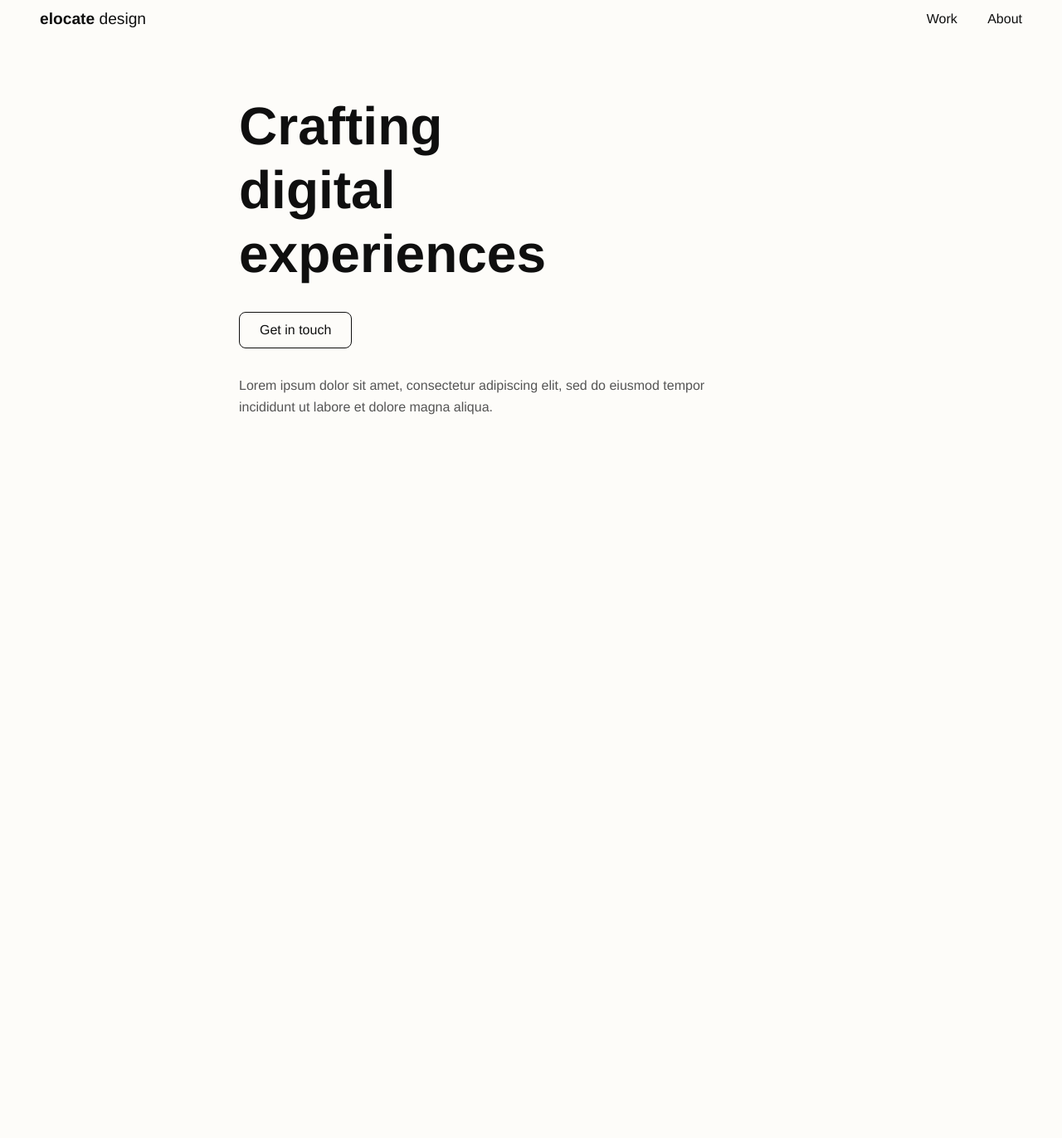
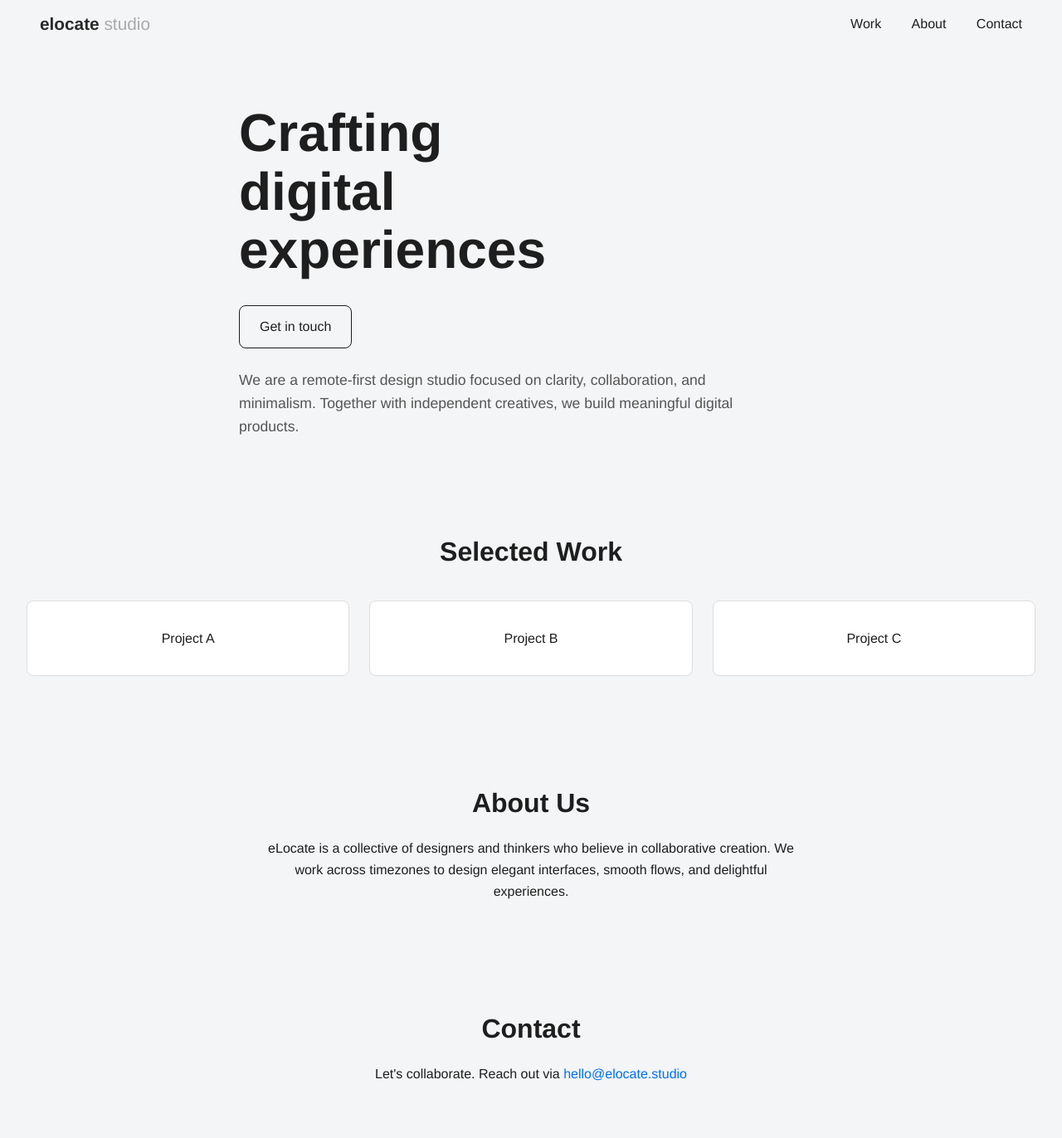
Before and after one commit to ElijahPotapenko/elijahpotapenko.github.io, a plain HTML site: page index.html in a window 1280 px wide. Shown: the part 20-1392 px from the top of the page at 83% size. Before the commit the page ends 800 px from the top, so only its background shows below. Drawn offline with Linux system fonts and the light colour scheme.

Commit message:
MoreStructure

```diff
--- a/index.html
+++ b/index.html
@@ -3,22 +3,51 @@
 <html lang="en">
 <head>
     <meta charset="UTF-8">
-    <title>eLocate — Crafting digital experiences</title>
+    <title>eLocate — Digital Design Studio</title>
     <meta name="viewport" content="width=device-width, initial-scale=1.0">
     <link rel="stylesheet" href="styles.css">
 </head>
 <body>
     <header class="site-header">
-        <div class="logo">elocate <span>design</span></div>
+        <div class="logo">elocate <span>studio</span></div>
         <nav class="main-nav">
-            <a href="#">Work</a>
-            <a href="#">About</a>
+            <a href="#work">Work</a>
+            <a href="#about">About</a>
+            <a href="#contact">Contact</a>
         </nav>
     </header>
-    <main class="hero">
-        <h1>Crafting<br>digital<br>experiences</h1>
-        <a href="#" class="cta-button">Get in touch</a>
-        <p class="description">Lorem ipsum dolor sit amet, consectetur adipiscing elit, sed do eiusmod tempor incididunt ut labore et dolore magna aliqua.</p>
+
+    <main>
+        <section class="hero">
+            <h1>Crafting<br>digital<br>experiences</h1>
+            <a href="#contact" class="cta-button">Get in touch</a>
+            <p class="description">
+                We are a remote-first design studio focused on clarity, collaboration, and minimalism.
+                Together with independent creatives, we build meaningful digital products.
+            </p>
+        </section>
+
+        <section class="work" id="work">
+            <h2>Selected Work</h2>
+            <div class="work-grid">
+                <div class="project">Project A</div>
+                <div class="project">Project B</div>
+                <div class="project">Project C</div>
+            </div>
+        </section>
+
+        <section class="about" id="about">
+            <h2>About Us</h2>
+            <p>
+                eLocate is a collective of designers and thinkers who believe in collaborative creation.
+                We work across timezones to design elegant interfaces, smooth flows, and delightful experiences.
+            </p>
+        </section>
+
+        <section class="contact" id="contact">
+            <h2>Contact</h2>
+            <p>Let's collaborate. Reach out via <a href="mailto:hello@elocate.studio">hello@elocate.studio</a></p>
+        </section>
     </main>
 </body>
 </html>
--- a/styles.css
+++ b/styles.css
@@ -1,5 +1,5 @@
 
-/* Base Reset */
+/* Reset */
 * {
     margin: 0;
     padding: 0;
@@ -9,8 +9,9 @@
 html, body {
     height: 100%;
     font-family: 'Helvetica Neue', sans-serif;
-    background-color: #fdfcf9;
-    color: #0f0f0f;
+    background-color: #f3f5f7;
+    color: #1e1e1e;
+    line-height: 1.6;
 }
 
 /* Header */
@@ -22,20 +23,26 @@ html, body {
 }
 
 .logo {
-    font-size: 1.2rem;
+    font-size: 1.3rem;
     font-weight: 700;
+    color: #2a2a2a;
 }
 
 .logo span {
     font-weight: 300;
+    color: #aaa;
 }
 
-/* Navigation */
 .main-nav a {
     margin-left: 2rem;
     text-decoration: none;
-    color: #0f0f0f;
+    color: #1e1e1e;
     font-weight: 400;
+    transition: color 0.3s ease;
+}
+
+.main-nav a:hover {
+    color: #0070f3;
 }
 
 /* Hero Section */
@@ -47,39 +54,98 @@ html, body {
 
 .hero h1 {
     font-size: 4rem;
-    line-height: 1.2;
+    line-height: 1.1;
     margin-bottom: 2rem;
-    font-weight: 700;
 }
 
 .cta-button {
     display: inline-block;
-    border: 1px solid #0f0f0f;
+    border: 1px solid #1e1e1e;
     padding: 0.75rem 1.5rem;
-    margin-bottom: 2rem;
+    margin-bottom: 1.5rem;
     font-size: 1rem;
     text-decoration: none;
-    color: #0f0f0f;
+    color: #1e1e1e;
     border-radius: 8px;
     transition: background 0.3s ease;
 }
 
 .cta-button:hover {
-    background-color: #0f0f0f;
+    background-color: #1e1e1e;
     color: #fff;
 }
 
 .description {
-    font-size: 1rem;
     max-width: 600px;
-    line-height: 1.6;
+    font-size: 1.1rem;
     color: #555;
+}
+
+/* Work Section */
+.work {
+    padding: 4rem 2rem;
+    text-align: center;
+}
+
+.work h2 {
+    font-size: 2rem;
+    margin-bottom: 2rem;
+}
+
+.work-grid {
+    display: grid;
+    grid-template-columns: repeat(auto-fit, minmax(240px, 1fr));
+    gap: 1.5rem;
+}
+
+.project {
+    padding: 2rem;
+    background: #fff;
+    border: 1px solid #ddd;
+    border-radius: 8px;
+}
+
+/* About Section */
+.about {
+    padding: 4rem 2rem;
+    max-width: 700px;
+    margin: 0 auto;
+    text-align: center;
+}
+
+.about h2 {
+    font-size: 2rem;
+    margin-bottom: 1rem;
+}
+
+/* Contact Section */
+.contact {
+    padding: 4rem 2rem;
+    text-align: center;
+}
+
+.contact h2 {
+    font-size: 2rem;
+    margin-bottom: 1rem;
+}
+
+.contact a {
+    color: #0070f3;
+    text-decoration: none;
+}
+
+.contact a:hover {
+    text-decoration: underline;
 }
 
 /* Responsive */
 @media (max-width: 768px) {
     .hero h1 {
         font-size: 3rem;
+    }
+
+    .main-nav {
+        margin-top: 1rem;
     }
 
     .main-nav a {
```
